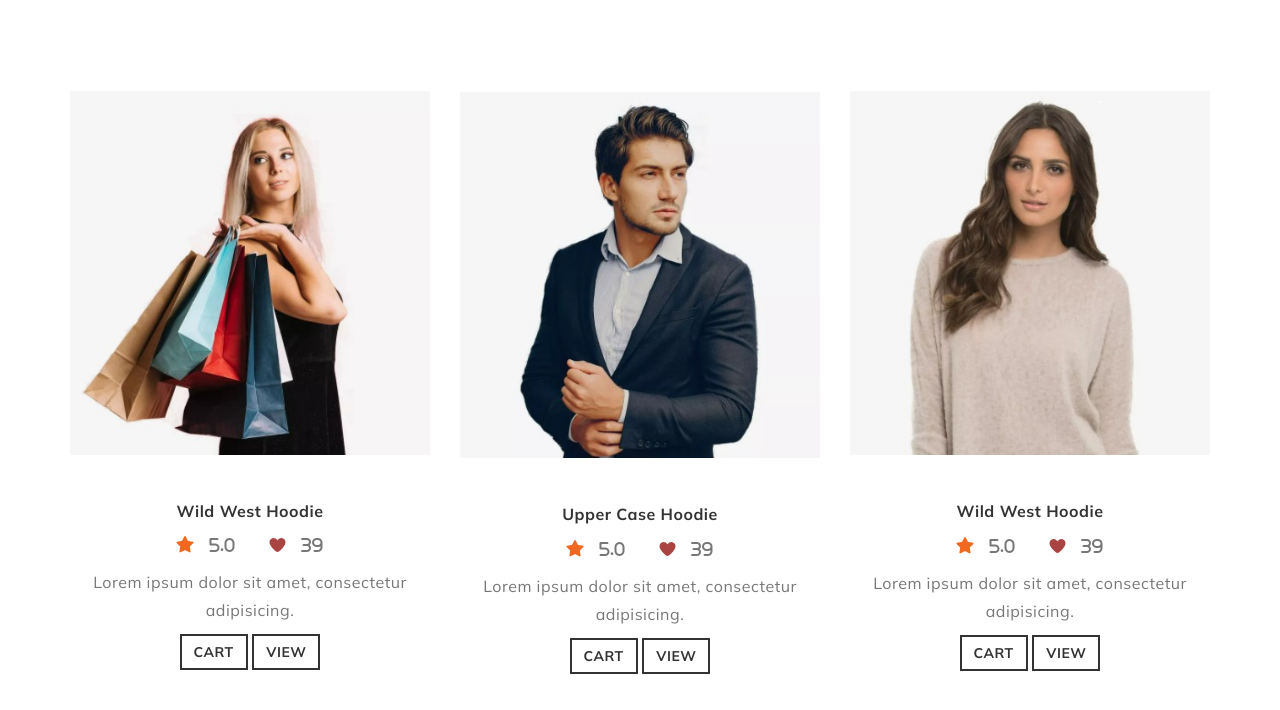
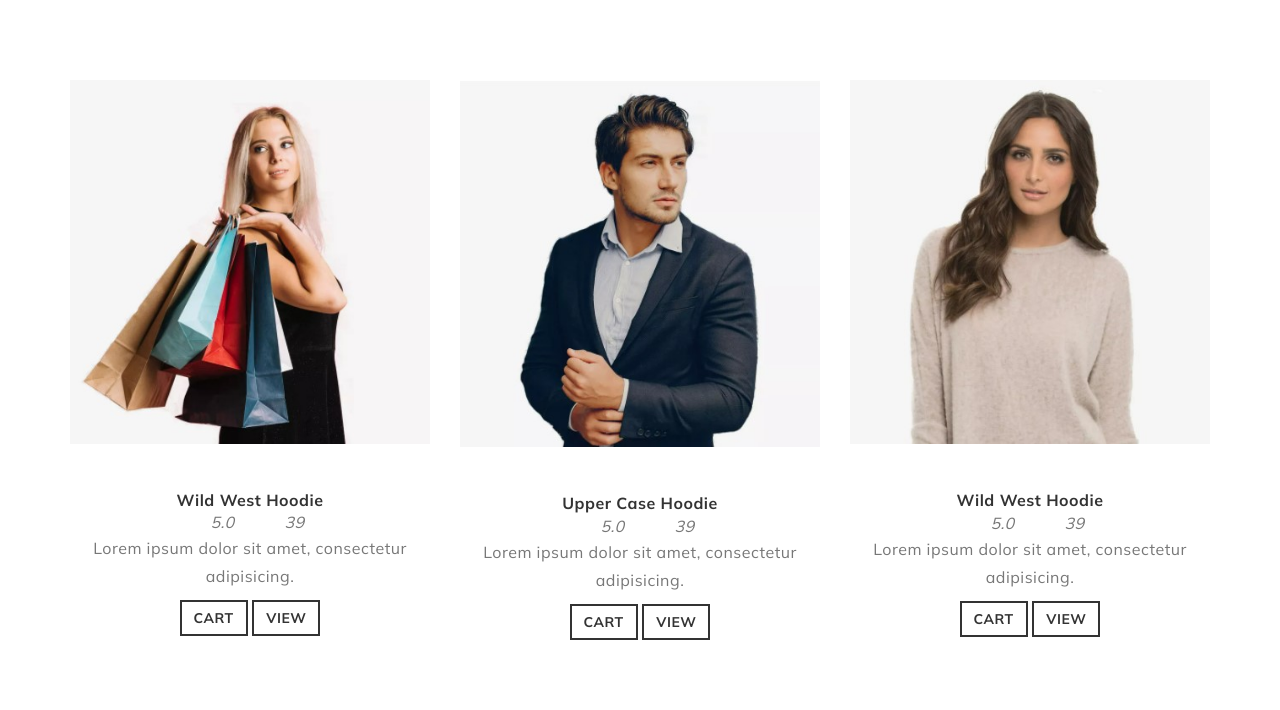
Before and after one commit to ramin-rafi/bootstrapIntro, a website: page index.html in a window 1280 px wide. Shown: the part 519-1229 px from the top of the page. Drawn offline with Linux system fonts and the light colour scheme.

Commit message:
rebuild pages

```diff
--- a/index.html
+++ b/index.html
@@ -5,7 +5,7 @@
 		<meta http-equiv="X-UA-Compatible" content="IE=edge" />
 		<meta name="viewport" content="width=device-width, initial-scale=1.0" />
 
-		<link rel="stylesheet" href="css/all.min.css" />
+
 		<link rel="stylesheet" href="css/bootstrap.min.css" />
 
 		<link rel="stylesheet" href="css/theme.css" />
```
